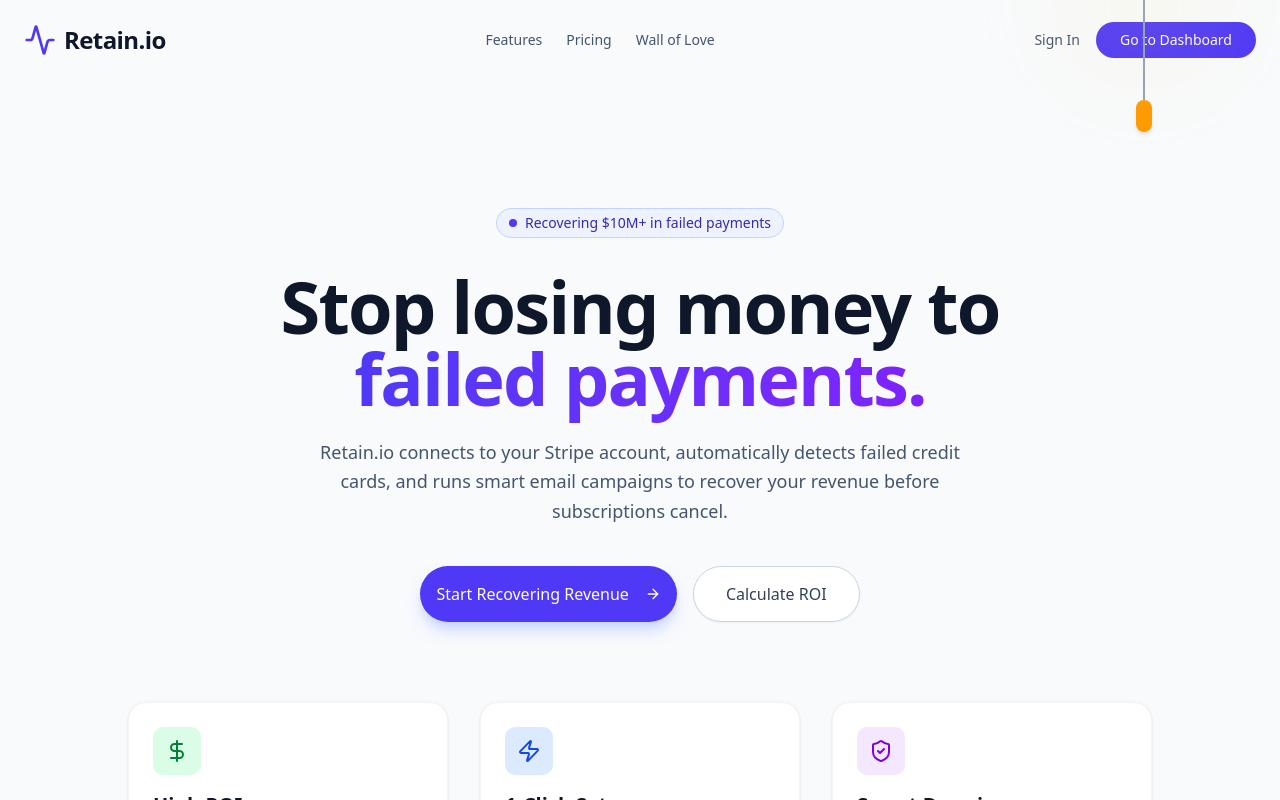
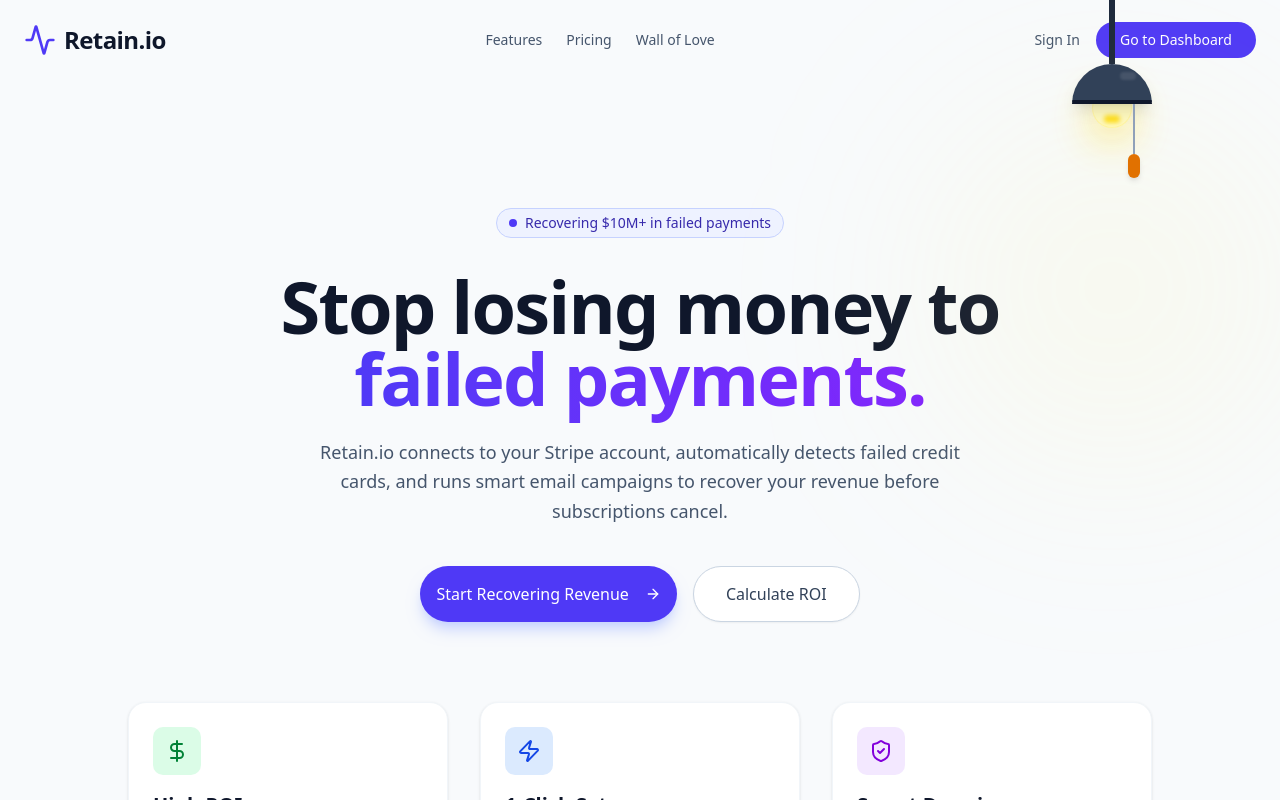
Before and after one commit to erkanrzgc/retain-io, a Next.js app: page / in a window 1280 px wide. Shown: the top 800 px of the page. Built offline with nearby package versions, Linux system fonts and the light colour scheme.

Commit message:
fix(ui): create missing dashboard pages and redesign lamp toggle

```diff
--- /dev/null
+++ b/src/app/dashboard/customers/page.tsx
@@ -0,0 +1,27 @@
+"use client";
+
+import { Card, CardContent, CardDescription, CardHeader, CardTitle } from "@/components/ui/card";
+import { Users } from "lucide-react";
+
+export default function CustomersPage() {
+  return (
+    <div className="flex-1 space-y-4">
+      <div className="flex items-center justify-between space-y-2">
+        <h2 className="text-3xl font-bold tracking-tight">Customers</h2>
+      </div>
+
+      <Card>
+        <CardHeader>
+          <CardTitle>At-Risk Customers</CardTitle>
+          <CardDescription>
+            A list of customers who currently have failed payments and are in the dunning process.
+          </CardDescription>
+        </CardHeader>
+        <CardContent className="flex flex-col items-center justify-center h-[400px] text-slate-500">
+          <Users className="h-16 w-16 mb-4 text-slate-300" />
+          <p>No customers are currently at risk. Your dashboard is clear.</p>
+        </CardContent>
+      </Card>
+    </div>
+  );
+}
--- /dev/null
+++ b/src/app/dashboard/recoveries/page.tsx
@@ -0,0 +1,27 @@
+"use client";
+
+import { Card, CardContent, CardDescription, CardHeader, CardTitle } from "@/components/ui/card";
+import { Activity } from "lucide-react";
+
+export default function RecoveriesPage() {
+  return (
+    <div className="flex-1 space-y-4">
+      <div className="flex items-center justify-between space-y-2">
+        <h2 className="text-3xl font-bold tracking-tight">Recoveries</h2>
+      </div>
+
+      <Card>
+        <CardHeader>
+          <CardTitle>Active Recovery Campaigns</CardTitle>
+          <CardDescription>
+            You have no active recovery campaigns at the moment. Connect your Stripe account to start tracking failed payments.
+          </CardDescription>
+        </CardHeader>
+        <CardContent className="flex flex-col items-center justify-center h-[400px] text-slate-500">
+          <Activity className="h-16 w-16 mb-4 text-slate-300" />
+          <p>This page will display detailed analytics about your automated dunning emails and the revenue they recover.</p>
+        </CardContent>
+      </Card>
+    </div>
+  );
+}
--- /dev/null
+++ b/src/app/dashboard/settings/page.tsx
@@ -0,0 +1,27 @@
+"use client";
+
+import { Card, CardContent, CardDescription, CardHeader, CardTitle } from "@/components/ui/card";
+import { Settings } from "lucide-react";
+
+export default function SettingsPage() {
+  return (
+    <div className="flex-1 space-y-4">
+      <div className="flex items-center justify-between space-y-2">
+        <h2 className="text-3xl font-bold tracking-tight">Settings</h2>
+      </div>
+
+      <Card>
+        <CardHeader>
+          <CardTitle>Global Setup</CardTitle>
+          <CardDescription>
+            Manage your account details and billing.
+          </CardDescription>
+        </CardHeader>
+        <CardContent className="flex flex-col items-center justify-center h-[400px] text-slate-500">
+          <Settings className="h-16 w-16 mb-4 text-slate-300" />
+          <p>Settings panel is under construction.</p>
+        </CardContent>
+      </Card>
+    </div>
+  );
+}
--- a/src/components/ui/lamp-string-toggle.tsx
+++ b/src/components/ui/lamp-string-toggle.tsx
@@ -26,24 +26,51 @@ export function LampStringToggle() {
   };
 
   return (
-    <div className="fixed top-0 right-10 md:right-32 z-50 flex flex-col items-center">
-      {/* The string */}
+    <div className="fixed top-0 right-10 md:right-32 z-50 flex flex-col items-center group">
+      {/* Lamp Wire/Base */}
+      <div className="w-1.5 bg-slate-800 dark:bg-slate-950 h-16 shadow-inner"></div>
+
+      {/* Lamp Shade & Bulb Container */}
+      <div className="relative flex flex-col items-center">
+        {/* Lamp Shade */}
+        <div className="w-20 h-10 bg-slate-700 dark:bg-slate-800 rounded-t-full border-b-4 border-slate-900 dark:border-slate-950 z-10 shadow-lg relative">
+          {/* Subtle reflection on the shade */}
+          <div className="absolute top-2 right-4 w-4 h-2 bg-white/10 rounded-full blur-[1px]"></div>
+        </div>
+
+        {/* Bulb */}
+        <div
+          className={`w-10 h-10 rounded-full -mt-4 transition-all duration-500 flex flex-col items-center justify-end pb-1
+            ${theme === 'light'
+              ? 'bg-yellow-100 shadow-[0_10px_40px_rgba(253,224,71,0.8)] border border-yellow-200/50'
+              : 'bg-slate-500 border border-slate-600 shadow-transparent'}`}
+        >
+          {/* Filament glow if light is on */}
+          {theme === 'light' && <div className="w-4 h-2 bg-yellow-300 rounded-full blur-[2px]"></div>}
+        </div>
+
+        {/* Pull String */}
+        <div className="absolute top-10 right-3 flex flex-col items-center z-20">
           <div
             className="w-[2px] bg-slate-400 dark:bg-slate-600 transition-all duration-300 ease-out"
-        style={{ height: isPulling ? '150px' : '100px' }}
+            style={{ height: isPulling ? '80px' : '50px' }}
           ></div>
-
-      {/* The handle */}
           <button
             onMouseDown={handlePull}
             onTouchStart={handlePull}
-        className="w-4 h-8 rounded-full bg-amber-500 hover:bg-amber-400 dark:bg-slate-700 dark:hover:bg-slate-600 shadow-md cursor-grab active:cursor-grabbing transition-transform"
+            className={`w-3 h-6 rounded-full shadow-md cursor-grab active:cursor-grabbing transition-colors ${
+              theme === 'light'
+                ? 'bg-amber-600 hover:bg-amber-500'
+                : 'bg-slate-500 hover:bg-slate-400'
+            }`}
             aria-label="Toggle Dark Mode"
           />
+        </div>
+      </div>
 
-      {/* Optional: Add a subtle glow when dark mode is on to simulate a lamp higher up */}
+      {/* Large Glow Effect (Illuminating the room) */}
       {theme === 'light' && (
-        <div className="absolute top-0 w-32 h-32 bg-amber-200/20 blur-3xl rounded-full pointer-events-none -translate-y-1/2"></div>
+        <div className="absolute top-24 w-96 h-96 bg-yellow-200/10 blur-[100px] rounded-full pointer-events-none"></div>
       )}
     </div>
   );
```
Lines whose indentation alone changed are shown as unchanged.
